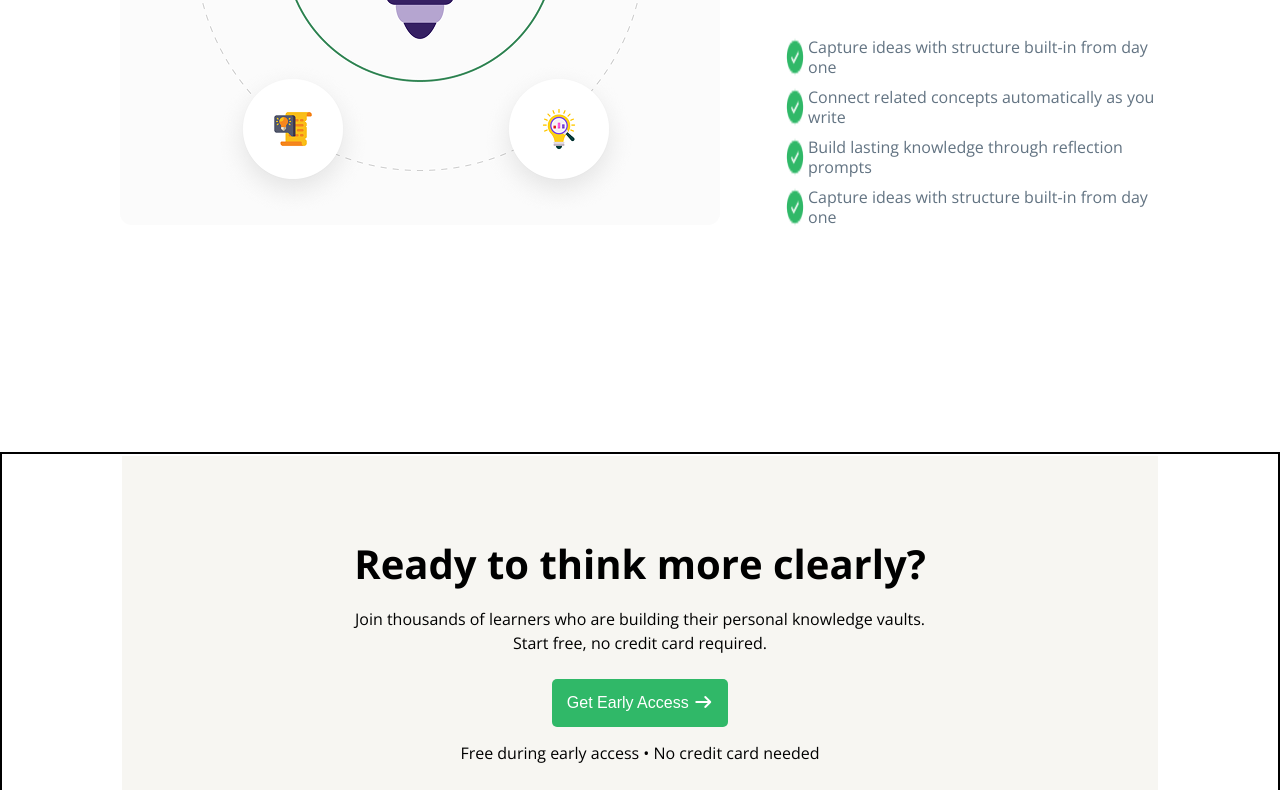
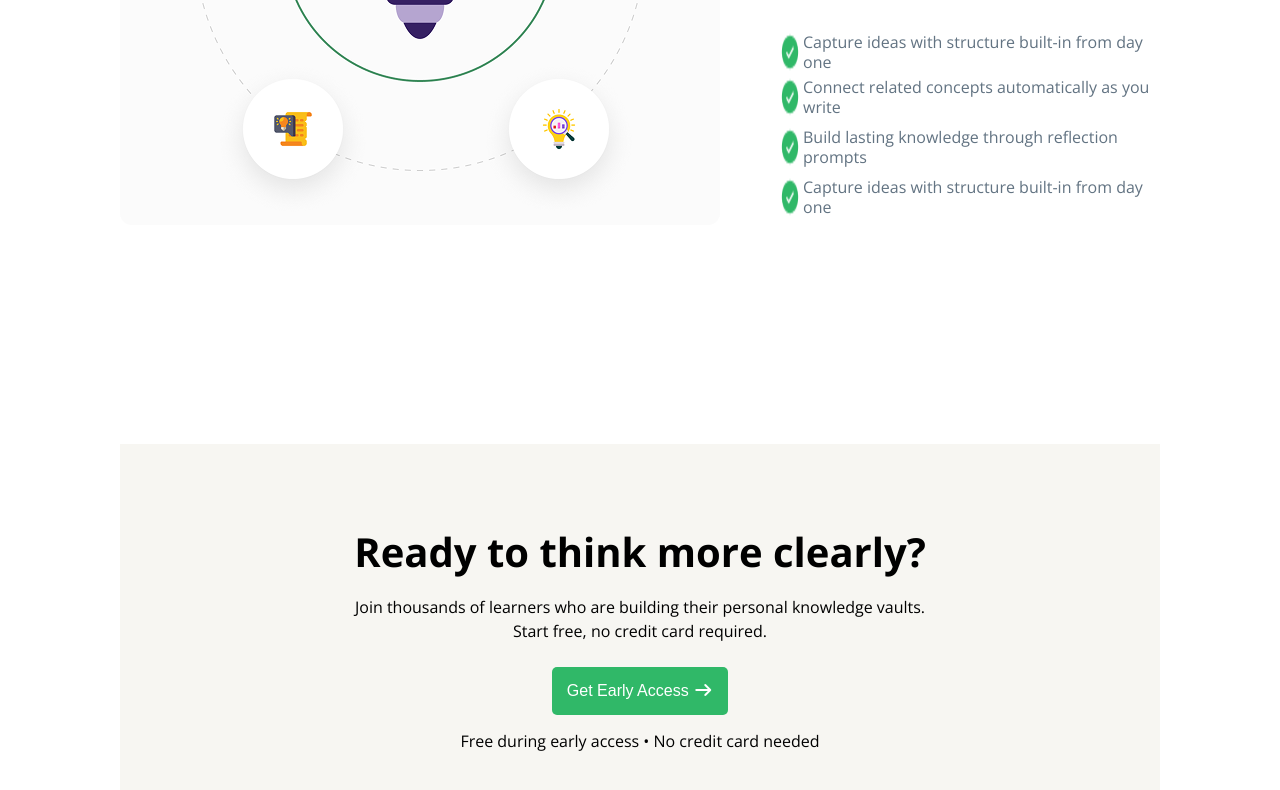
Before and after one commit to mdrokanuzzamankhansanto/B13-A01-mdrokanuzzamankhansanto, a plain HTML site: page index.html in a window 1280 px wide. Shown: the part 1771-2561 px from the top of the page. Drawn offline with nearby package versions, Linux system fonts and the light colour scheme.

Commit message:
htmlandcss

```diff
--- a/index.html
+++ b/index.html
@@ -130,7 +130,7 @@
           of an interconnected web of understanding.
         </p>
         <div class="listparent">
-          <div class="brainlist" style="display: flex; gap: 3px">
+          <div class="git init" style="display: flex; gap: 3px">
             <img src="./images/CheckCircle.png" alt="" />
             <p>Capture ideas with structure built-in from day one</p>
           </div>
--- a/style.css
+++ b/style.css
@@ -205,12 +205,13 @@
   padding-top: 35px;
 }
 .listparent .brainlist{
-  padding: 5px;
+  padding-top: 5px;
+  padding-bottom: 5px;
 }
 /* CHALLENGES (10 Marks) Early Access Section */
 #Early-Access-Section {
   padding: 2px 120px 120px 120px;
-  border: 2px solid black;
+
 }
 .Early-Access-Section-child {
   background-color: #f7f6f2;
@@ -235,6 +236,11 @@
   color: #ffffff;
   font-size: 16px;
   text-align: center;
+  cursor: pointer;
+  transition: all 0.3s;
+}
+.Early-Access-Section-child button:hover{
+  background-color: #627382;
 }
 .btn {
     background-color:#30b868;
```
